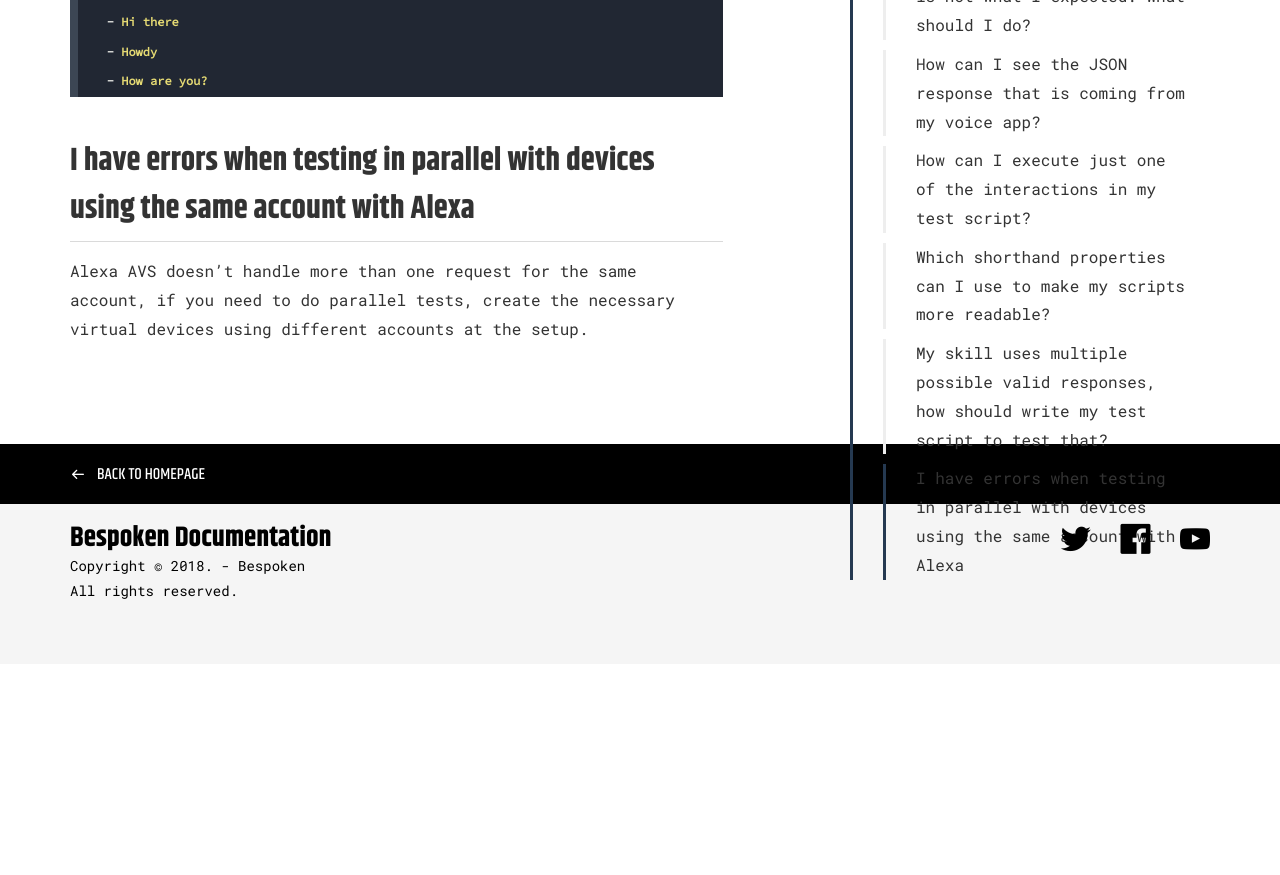
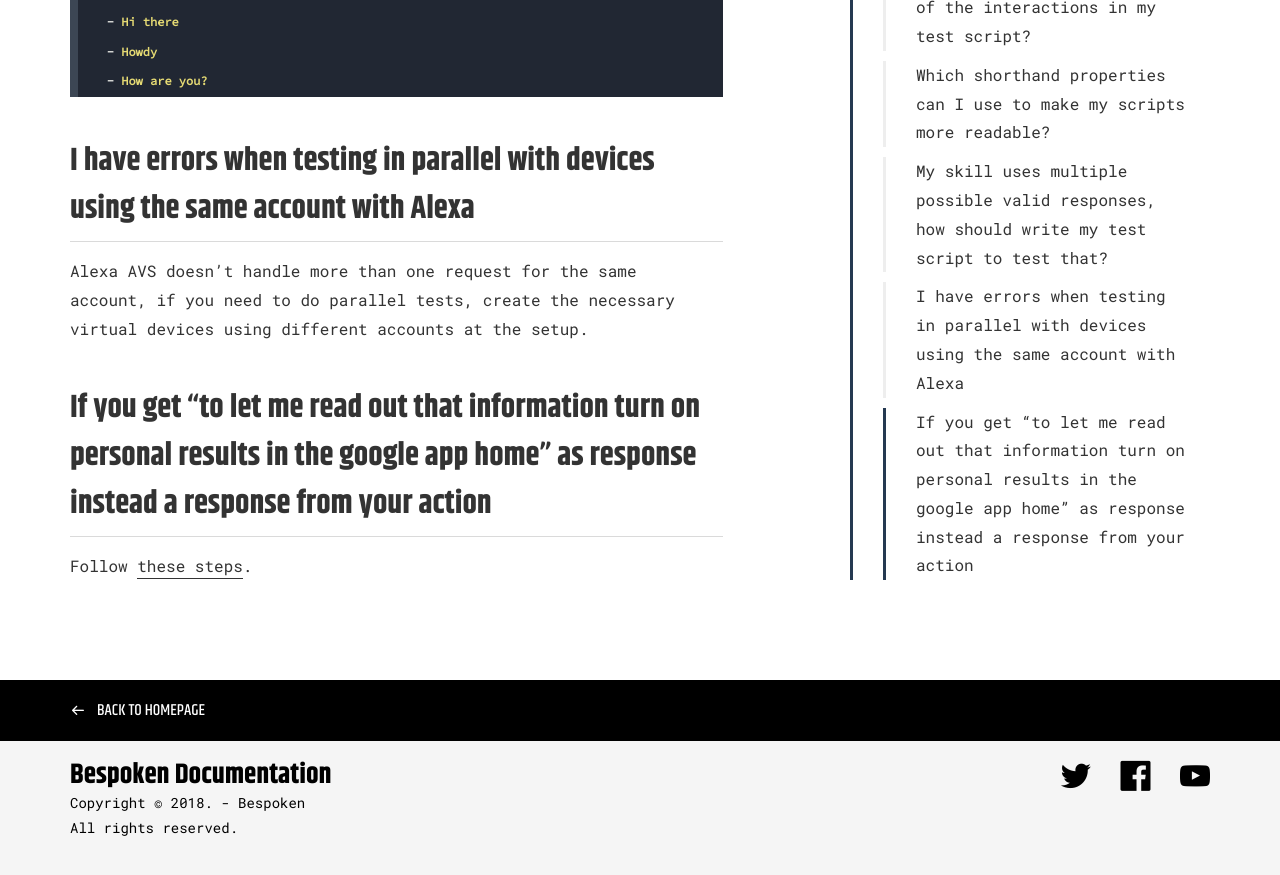
Before and after one commit to bespoken/bespoken-docs, a Jekyll site: the page built from end-to-end/faq.md, in a window 1280 px wide and 900 px high, scrolled down 12531 px. Shown: the top 875 px of the window. Built offline with Jekyll 4.4.1, drawn with Linux system fonts in a browser that asks for light colours; nearby versions of some CDN libraries; some web fonts are replaced; comment, search, counter and statistics services are not loaded; before the commit the page ends 13195 px from its top, so only the background shows below that.

Commit message:
add additional steps for google virtual devices

````diff
--- a/end-to-end/faq.md
+++ b/end-to-end/faq.md
@@ -333,3 +333,6 @@
 
 <!-- Images references -->
 [AlexaHistory]: ../assets/alexaHistory.png "Showing Alexa voice interactions history"
+
+## If you get "to let me read out that information turn on personal results in the google app home" as response instead a response from your action
+Follow [these steps](/end-to-end/setup/#enable-personal-results-for-google).
--- a/end-to-end/setup.md
+++ b/end-to-end/setup.md
@@ -51,6 +51,27 @@
 
 6. Click on the copy icon next to the name of your virtual device to copy it to the clipboard and you are set.
 
+
+### Enable personal results for Google
+
+If you get a response: "to let me read out that information turn on personal results in the google app home" instead a reponse from your actions, follow these additional steps:
+
+![Google app home](../assets/enable-personal-results.gif "enable personal results")
+1. Long press the “home” button on an Android device.
+
+2. Click on the compass icon.
+
+3. Click on your user's icon.
+
+4. Click on Settings.
+
+5. Click on the Assistant Tab.
+
+6. Scroll Down and you should see “virtual device” listed after your phone.
+
+7. Click on it and enable Personal Results.
+
+
 # Using the Device In Your Scripts
 Now you can use the virtual device with your test script. Place it in the testing.json file of your project like so:
 ```
````
Also changed, not shown: 1 other file.
